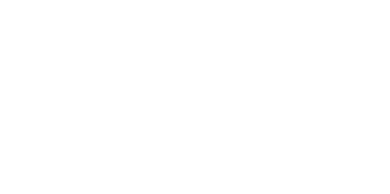
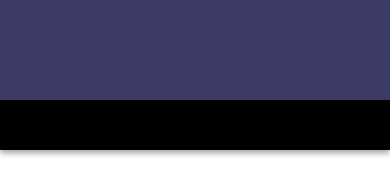
Before and after one commit to Sydykov2021/Ranitop, a plain HTML site: page index.html in a window 390 px wide. Drawn offline with Linux system fonts and the light colour scheme.

Commit message:
Update index.html

```diff
--- a/index.html
+++ b/index.html
@@ -101,6 +101,16 @@ p {
     header > nav > div > a > span {
         display: none;
     }
+  .head{
+  min-height:100px;
+  height:auto;
+  background-color:#3d3c66;
+  width:100%;
+  }
+  *{
+  margin:0;
+  padding:0;
+  }
 
   </style>
 
@@ -108,6 +118,35 @@ p {
   <div class="head">
 
   </div>
+    <header>
+    <nav>
+        <div>
+        </div>
+	    <div>
+	<a href="#"><span>описание</span></a>
+      <div>
+
+	    </div>
+            </div>
+
+
+	     <div>
+	<a href="#"><span>Галерея</span></a>
+      <div>
+
+	    </div>
+            </div>
+
+        </div>
+
+             </nav>
+</header>
+  </div>
+</div>
+
+</div>
+
+    </div>
   <div class="main"></div>
   </body>
 </html>
```
